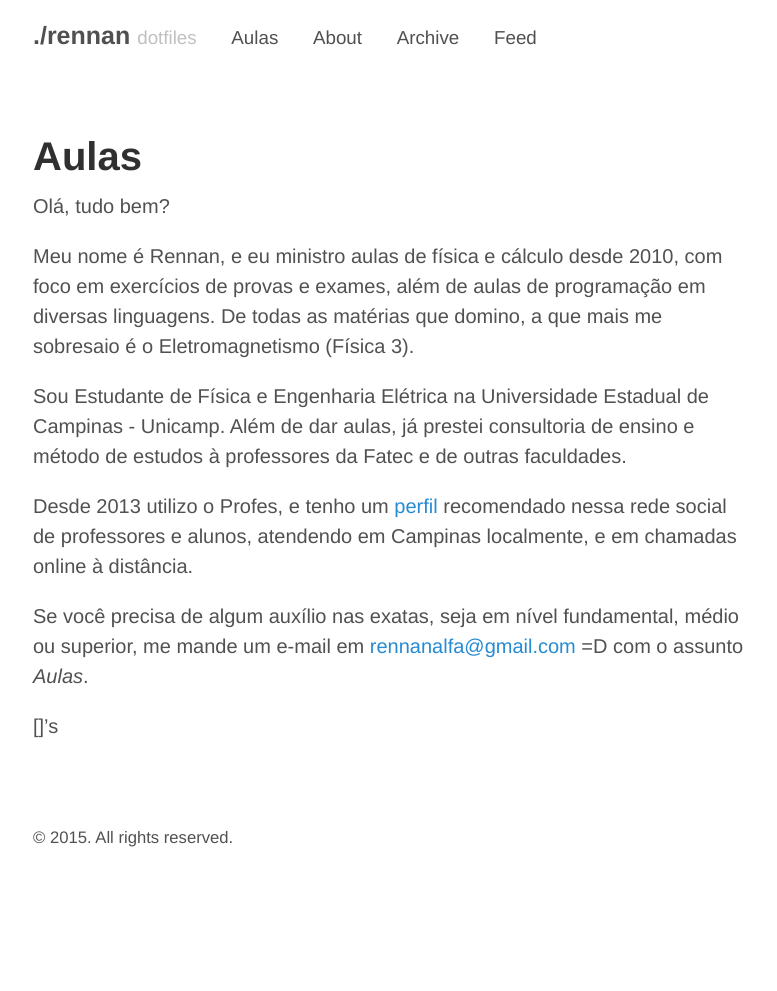
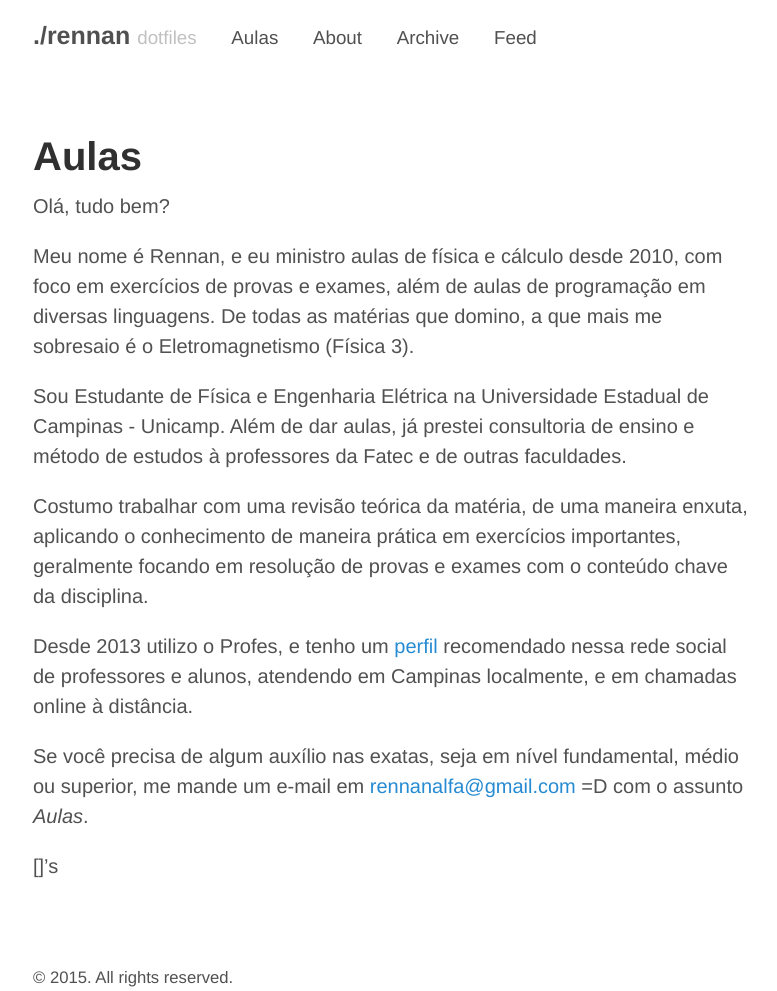
Before and after one commit to rennanzera/rennanzera.github.io, a Jekyll site: the page built from aulas.md, in a window 1280 px wide. Shown: the whole page, without its empty margins (247-1024 px from the left). Built offline with Jekyll 4.4.1, drawn with Linux system fonts in a browser that asks for light colours; before the commit the page ends 900 px from its top, so only the background shows below that.

Commit message:
Page aulas

```diff
--- a/aulas.md
+++ b/aulas.md
@@ -10,6 +10,8 @@ Meu nome é Rennan, e eu ministro aulas de física e cálculo desde 2010, com fo
 
 Sou Estudante de Física e Engenharia Elétrica na Universidade Estadual de Campinas - Unicamp. Além de dar aulas, já prestei consultoria de ensino e método de estudos à professores da Fatec e de outras faculdades.
 
+Costumo trabalhar com uma revisão teórica da matéria, de uma maneira enxuta, aplicando o conhecimento de maneira prática em exercícios importantes, geralmente focando em resolução de provas e exames com o conteúdo chave da disciplina.
+
 Desde 2013 utilizo o Profes, e tenho um  [perfil](https://br.portalprofes.com/rennan) recomendado nessa rede social de professores e alunos, atendendo em Campinas localmente, e em chamadas online à distância.
 
 Se você precisa de algum auxílio nas exatas, seja em nível fundamental, médio ou superior, me mande um e-mail em [rennanalfa@gmail.com](mailto:rennanalfa@gmail.com) =D com o assunto *Aulas*.
```
